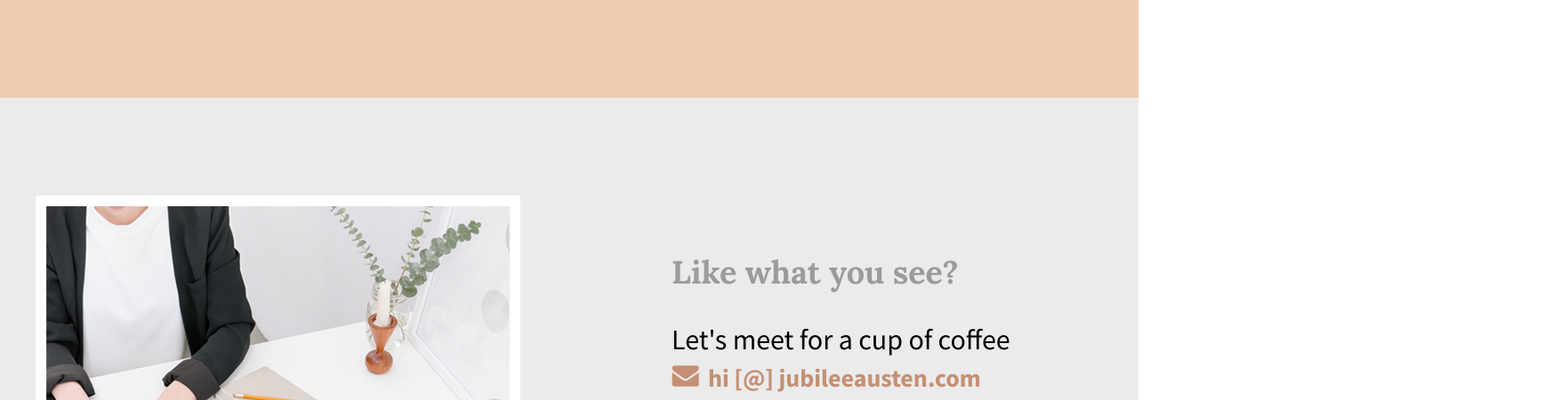
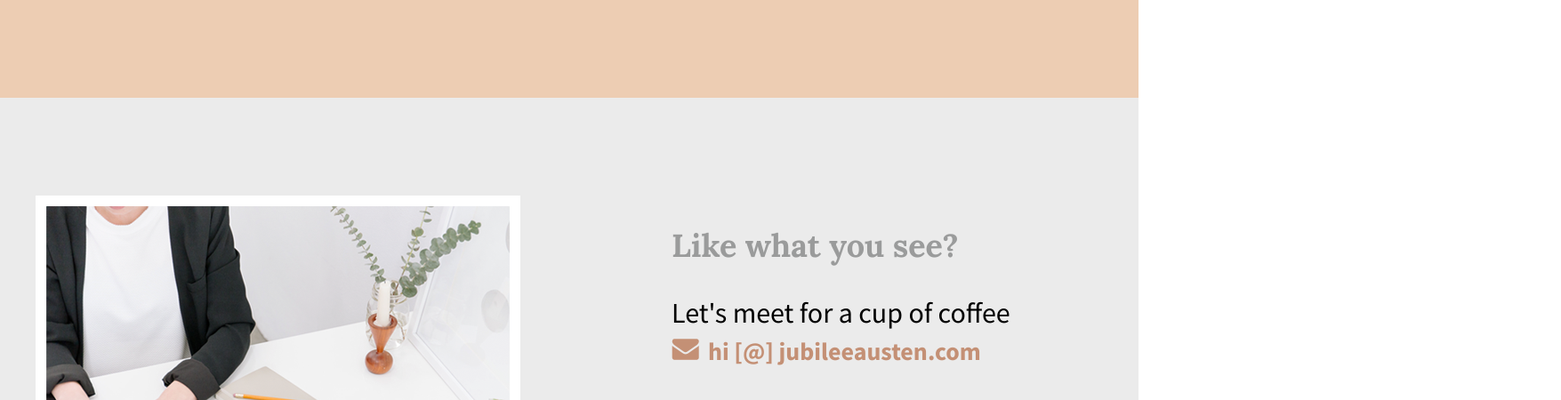
Before and after one commit to alhasenzahl/jubilee-austen, a plain HTML site: page index.html in a window 1280 px wide. Shown: the part 1890-2340 px from the top of the page at 89% size, 1755 px wide, since content can reach past the window. Drawn offline with Linux system fonts and the light colour scheme.

Commit message:
fixed a margin issue

```diff
--- a/css/main.css
+++ b/css/main.css
@@ -123,6 +123,7 @@ header h2 span {
 
 #contact {
 	background-color: #ebebeb;
+	overflow: hidden;
 }
 
 #contact .full-width {
@@ -133,17 +134,18 @@ header h2 span {
 	border: 12px solid #fff;
 }
 
-#contact h2, #email-header, #socialmedia-header, #contact ul {
+.contact-me {
 	padding-left: 115px;
 }
 
 #envelope {
-	padding: 0 10px 0 115px;
+	padding: 0 10px 0 0;
 }
 
-#contact h2 {
+#contact-header {
 	font-family: Lora;
 	font-size: 36px;
+	margin-top: 0;
 }
 
 #email-header {
@@ -171,6 +173,7 @@ header h2 span {
 
 #contact ul li {
 	display: inline-block;
+	margin: 0 38px 0 -38px;
 }
 
 #contact ul img {
--- a/index.html
+++ b/index.html
@@ -63,7 +63,8 @@
                     	<img id="contact-img" src="img/contact-image.png" alt="Contact image" />
                     </div>
                     <div class="half-width">
-                    	<h2>Like what you see?</h2>
+                    	<div class="contact-me">
+                    		<h2 id="contact-header">Like what you see?</h2>
                         	<h3 id="email-header">Let's meet for a cup of coffee</h3>
                         	<a href="mailto:hi@jubileeausten.com"><img id="envelope" src="img/envelope.png" alt="envelope" />hi [@] jubileeausten.com</a>
                     		<div id="contact-info">
@@ -78,6 +79,7 @@
                         	</div>
                         </div>
                     </div>
+                </div>
         	</footer>
         </main>
 	</body>
```
Lines whose indentation alone changed are shown as unchanged.
